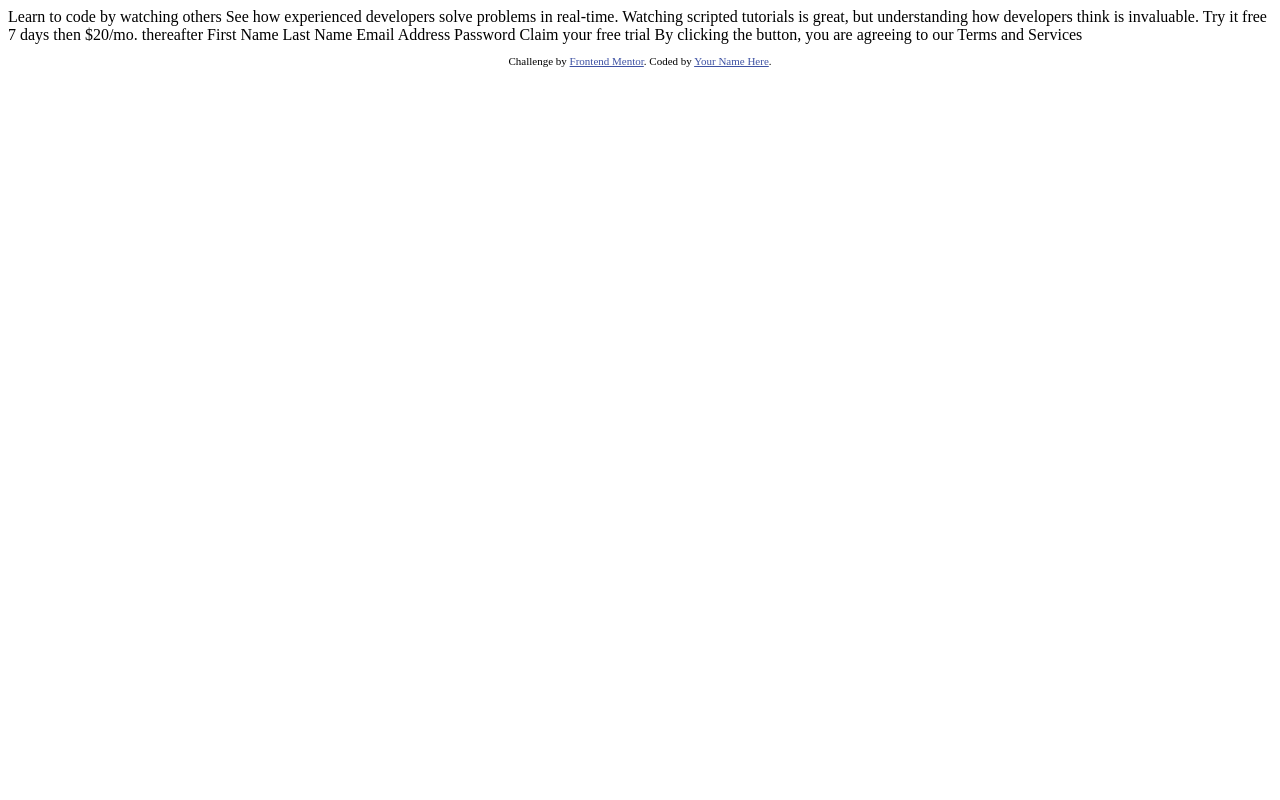
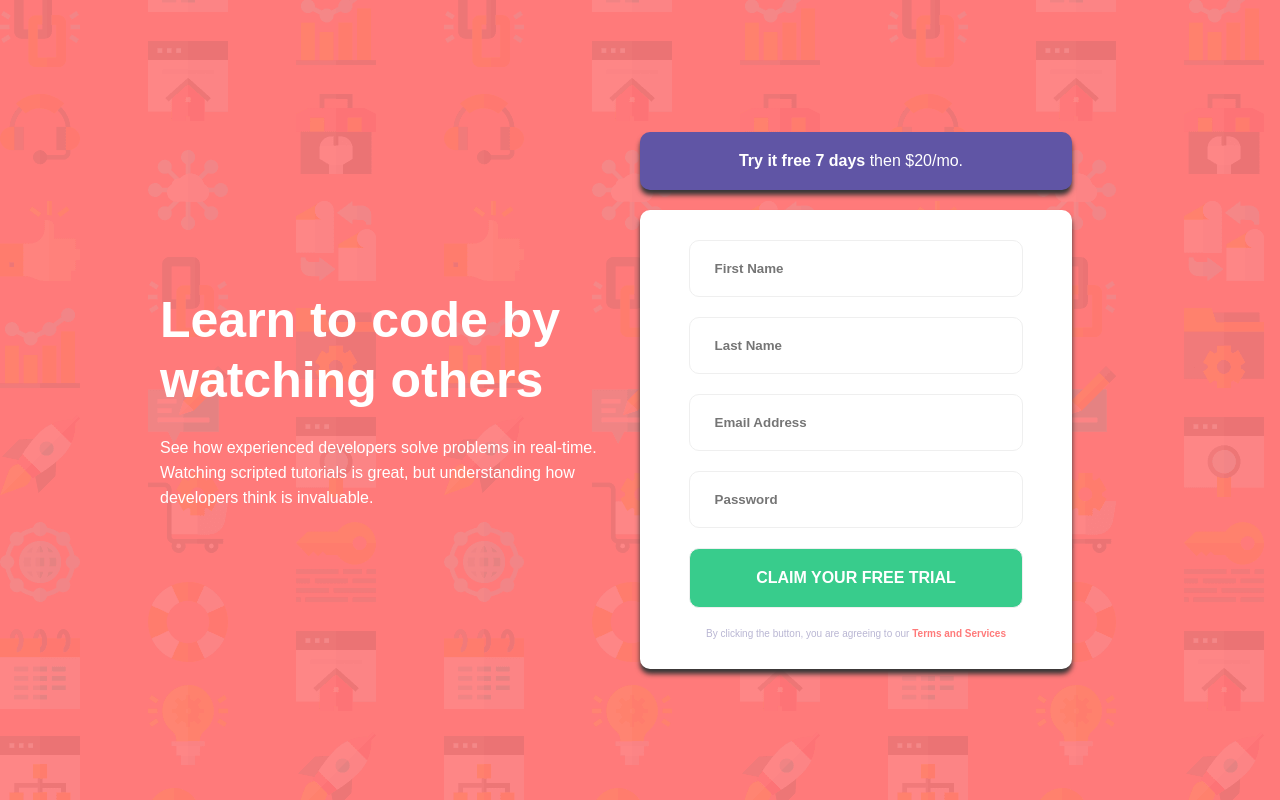
Before and after one commit to molnarkg7/js-intro-component, a plain HTML site: page index.html in a window 1280 px wide. Drawn offline with Linux system fonts and the light colour scheme; a web font is replaced by a local one.

Commit message:
html and css
Update index.html
Update styles.css

```diff
--- a/index.html
+++ b/index.html
@@ -1,42 +1,42 @@
 <!DOCTYPE html>
 <html lang="en">
   <head>
-  <meta charset="UTF-8">
-  <meta name="viewport" content="width=device-width, initial-scale=1.0"> <!-- displays site properly based on user's device -->
-
-  <link rel="icon" type="image/png" sizes="32x32" href="./images/favicon-32x32.png">
-
+    <meta charset="UTF-8" />
+    <meta name="viewport" content="width=device-width, initial-scale=1.0" />
+    <link rel="stylesheet" href="styles.css" />
+    <link
+      rel="icon"
+      type="image/png"
+      sizes="32x32"
+      href="./images/favicon-32x32.png"
+    />
     <title>Frontend Mentor | Intro component with sign up form</title>
-
-  <!-- Feel free to remove these styles or customise in your own stylesheet 👍 -->
-  <style>
-    .attribution { font-size: 11px; text-align: center; }
-    .attribution a { color: hsl(228, 45%, 44%); }
-  </style>
   </head>
   <body>
-
-  Learn to code by watching others
-
-  See how experienced developers solve problems in real-time. Watching scripted tutorials is great,
-  but understanding how developers think is invaluable.
-
-  Try it free 7 days then $20/mo. thereafter
-
-  First Name
-  Last Name
-  Email Address
-  Password
-
-  Claim your free trial
-
-  By clicking the button, you are agreeing to our Terms and Services
-
-  <footer>
-    <p class="attribution">
-      Challenge by <a href="https://www.frontendmentor.io?ref=challenge" target="_blank">Frontend Mentor</a>.
-      Coded by <a href="#">Your Name Here</a>.
+    <main>
+      <section class="left">
+        <h1>Learn to code by watching others</h1>
+        <p>
+          See how experienced developers solve problems in real-time. Watching
+          scripted tutorials is great, but understanding how developers think is
+          invaluable.
         </p>
-  </footer>
+      </section>
+      <section class="right">
+        <div class="try-it"><span>Try it free 7 days</span> then $20/mo.</div>
+        <form id="form">
+          <input type="text" placeholder="First Name" id="first-name" />
+          <input type="text" placeholder="Last Name" id="last-name" />
+          <input type="text" placeholder="Email Address" id="email" />
+          <input type="text" placeholder="Password" id="password" />
+          <button>Claim your free trial</button>
+          <p>
+            By clicking the button, you are agreeing to our
+            <span>Terms and Services</span>
+          </p>
+        </form>
+      </section>
+    </main>
+    <script src="script.js"></script>
   </body>
 </html>
--- /dev/null
+++ b/styles.css
@@ -0,0 +1,132 @@
+@import url("https://fonts.google.com/specimen/Poppins");
+
+* {
+  padding: 0;
+  margin: 0;
+  box-sizing: border-box;
+  font-family: "Poppins", sans-serif;
+}
+
+body {
+  font-size: 16px;
+}
+
+section {
+  max-width: 100%;
+  width: 50%;
+}
+
+main {
+  display: flex;
+  justify-content: center;
+  align-items: center;
+  min-height: 100vh;
+  background: url("./images/bg-intro-desktop.png");
+  background-color: hsl(0, 100%, 74%);
+  background-size: cover;
+  padding: 0px 160px;
+}
+
+.left {
+  color: #fff;
+  padding-right: 30px;
+}
+
+.left p {
+  line-height: 25px;
+}
+
+h1 {
+  font-size: 50px;
+  line-height: 60px;
+  margin-bottom: 25px;
+}
+
+.try-it {
+  width: 90%;
+  background-color: hsl(248, 32%, 49%);
+  color: #fff;
+  padding: 20px 20px;
+  text-align: center;
+  padding-right: 30px;
+  margin-bottom: 20px;
+  border-radius: 10px;
+  box-shadow: 0px 5px 5px 0px rgb(54, 54, 54);
+}
+
+.try-it span {
+  color: #fff;
+  font-weight: 600;
+}
+
+#form {
+  display: flex;
+  flex-direction: column;
+  align-items: center;
+  width: 90%;
+  background-color: #fff;
+  padding: 30px;
+  border-radius: 10px;
+  box-shadow: 0px 5px 5px 0px rgb(54, 54, 54);
+}
+
+input,
+button {
+  width: 90%;
+  padding: 20px 25px;
+  margin-bottom: 20px;
+  border: 1px solid #efefef;
+  border-radius: 10px;
+  font-weight: 600;
+}
+
+button {
+  text-transform: uppercase;
+  color: #fff;
+  background-color: hsl(154, 59%, 51%);
+  font-size: 16px;
+}
+
+form p {
+  font-size: 10px;
+  color: hsl(246, 25%, 77%);
+  margin: auto;
+}
+
+form p span {
+  color: hsl(0, 100%, 74%);
+  font-weight: 700;
+}
+
+@media (max-width: 992px) {
+  main {
+    padding: 40px 20px;
+    align-items: center;
+    justify-content: center;
+    flex-direction: column;
+    background: url("./images/bg-intro-mobile.png");
+    background-color: hsl(0, 100%, 74%);
+  }
+  section {
+    width: 100%;
+    display: flex;
+    flex-direction: column;
+    justify-content: center;
+    align-items: center;
+  }
+  .left {
+    text-align: center;
+    padding: 40px 0px 60px;
+  }
+
+  .try-it {
+    padding: 15px 60px;
+  }
+
+  form p {
+    text-align: center;
+  }
+  h1 {
+    font-size: 40px;
+  }
+}
```
Also changed, not shown: script.js (added). Lines whose indentation alone changed are shown as unchanged.
